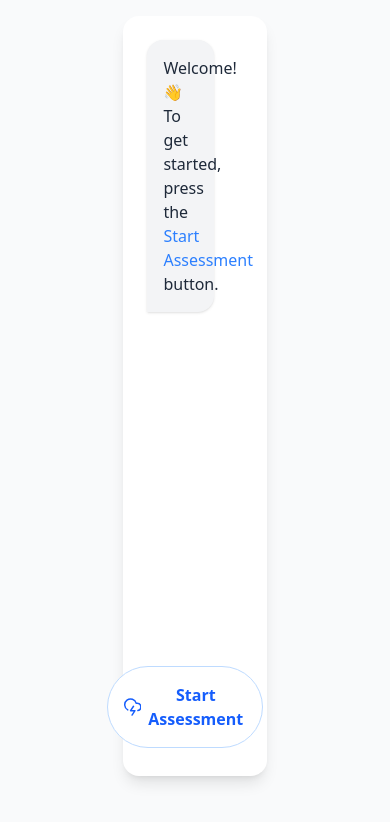
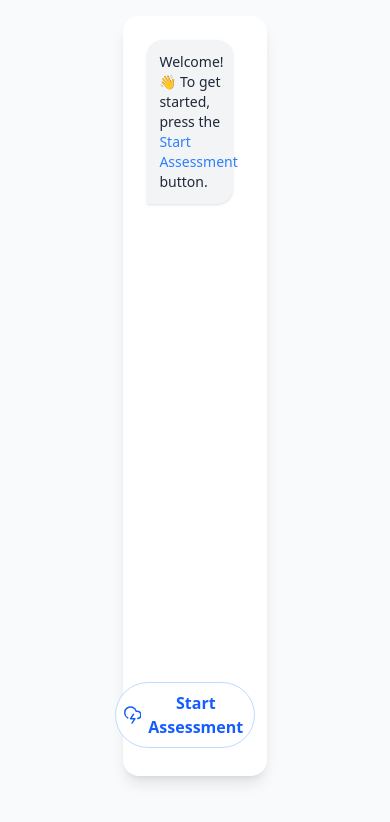
Before and after one commit to ShreyasGanesh911/Realtime_API_React, a React (Vite) app: page / in a window 390 px wide. Shown: the top 822 px of the page. Built offline with nearby package versions, Linux system fonts and the light colour scheme.

Commit message:
made it responsive

```diff
--- a/src/components/Button.tsx
+++ b/src/components/Button.tsx
@@ -10,7 +10,7 @@ type ButtonProps = {
 export default function Button({ icon, children, onClick, className = "" }: ButtonProps) {
   return (
     <button
-      className={`rounded-full p-4 flex border border-blue-200 items-center gap-1 hover:opacity-90 hover:cursor-pointer ${className} font-semibold`}
+      className={`rounded-full xl:p-4 p-2 flex border border-blue-200 items-center gap-1 hover:opacity-90 hover:cursor-pointer ${className} font-semibold`}
       onClick={onClick}
     >
       {icon}
--- a/src/components/MessageBubble.tsx
+++ b/src/components/MessageBubble.tsx
@@ -6,9 +6,10 @@ interface Message {
 type Props = {
     index: number
     message:Message
+    currentText:string
 }
 
-function MessageBubble({index,message}:Props) {
+function MessageBubble({index,message,currentText}:Props) {
   return (
     <>
         <div
@@ -16,16 +17,16 @@ function MessageBubble({index,message}:Props) {
               className={`flex ${message.isUser ? 'justify-end' : 'justify-start'} mb-4`}
             >
               <div
-                className={`max-w-[70%] p-4 rounded-2xl shadow-sm
+                className={`sm:max-w-[70%] max-w-[90%] p-3 xl:p-4 rounded-2xl shadow-sm
                   ${message.isUser
-                    ? 'bg-blue-600 text-white rounded-br-none'
-                    : 'bg-gray-100 text-gray-800 rounded-bl-none'
+                    ? 'bg-blue-600 text-white rounded-br-none '
+                    : 'bg-gray-100 text-gray-800 rounded-bl-none text-sm '
                   }`}
               >
                 {message.isUser ? (
                   message.text
                 ) : (
-                  <div dangerouslySetInnerHTML={{ __html: message.text }} />
+                  <div className="" dangerouslySetInnerHTML={{ __html: currentText? currentText : message.text }} />
                 )}
               </div>
             </div>
--- a/src/components/SessionControls.tsx
+++ b/src/components/SessionControls.tsx
@@ -45,7 +45,7 @@ function SessionActive({ stopSession, sendTextMessage }: SessionActiveProps) {
   return (
     <div className="flex items-center justify-center w-full h-full gap-4 ">
       <div className="absolute bottom-1 left-0 right-0 bg-white mx-2 flex items-center justify-center">
-        <div className="flex items-center gap-2 p-1 w-full bg-white rounded-full shadow-lg border border-gray-100 pr-5">
+        <div className="flex items-center sm:gap-2 gap-1 p-1 w-full bg-white rounded-full shadow-lg border border-gray-100 sm:pr-4 pr-2">
          <input onKeyDown={(e) => {if (e.key === "Enter" && message.trim()) {handleSendClientEvent();}}}
         type="text"
         placeholder="Type your message..."
@@ -53,7 +53,7 @@ function SessionActive({ stopSession, sendTextMessage }: SessionActiveProps) {
         value={message} onChange={(e) => setMessage(e.target.value)}/>
 
       <button onClick={() => {if (message.trim()) {handleSendClientEvent();}}}
-        className="p-2 text-blue-500 hover:text-blue-800 transition-colors hover:cursor-pointer duration-200 disabled:text-gray-300">
+        className="sm:p-1 p-1 text-blue-500 hover:text-blue-800 transition-colors hover:cursor-pointer duration-200 disabled:text-gray-300">
          <svg xmlns="http://www.w3.org/2000/svg" className="h-5 w-5 transform rotate-90" fill="none" viewBox="0 0 24 24" stroke="currentColor">
                   <path strokeLinecap="round" strokeLinejoin="round" strokeWidth={2} d="M12 19l9 2-9-18-9 18 9-2zm0 0v-8" />
                 </svg>
```
